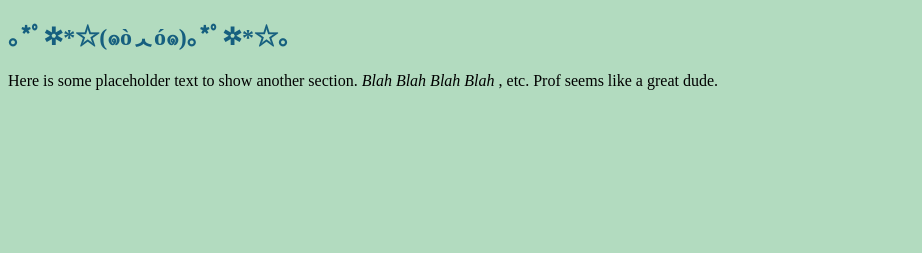
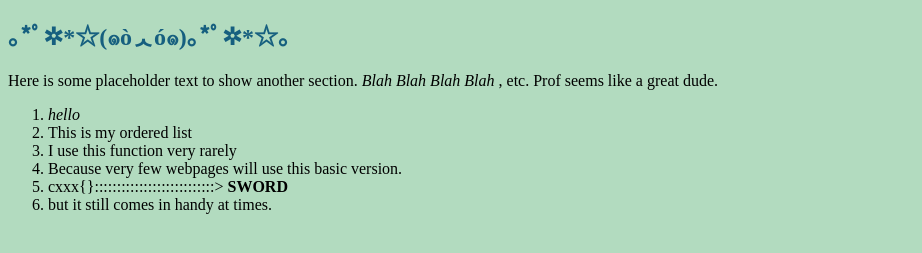
Before and after one commit to Bassbossbunny/Bassbossbunny-SAIT, a plain HTML site: page January-14-2025/index.html in a window 1280 px wide. Shown: the part 101-354 px from the top of the page, without its empty margins (0-922 px from the left). Drawn offline with Linux system fonts and the light colour scheme.

Commit message:
Docs: Added Favicon & linked
Syntax is weird, but made it happen!

```diff
--- a/January-14-2025/index.html
+++ b/January-14-2025/index.html
@@ -6,6 +6,7 @@
     <meta name="viewport" content="width=device-width, initial-scale=1.0">
     <title>Class activity Jan 14</title>
     <link rel="Stylesheet" type="text/css" href="main.css">
+    <link rel="icon" type="image/x-icon" href="/January-14-2025/DT.ico">
 </head>
 
 <body>
@@ -24,5 +25,26 @@
     Prof seems like a great dude.
 </p>
 
+<ol>
+    <li>
+        <em>hello</em>
+    </li>
+    <li>
+        This is my ordered list
+    </li>
+    <li>
+        I use this function very rarely
+    </li>
+    <li>
+        Because very few webpages will use this basic version.
+    </li>
+    <li>
+        cxxx{}:::::::::::::::::::::::::::>  <strong>SWORD</strong>
+    </li>
+    <li>
+        but it still comes in handy at times.
+    </li>
+</ol>
+
 </body>
 </html>
```
Also changed, not shown: January-14-2025/DT.ico (added).
